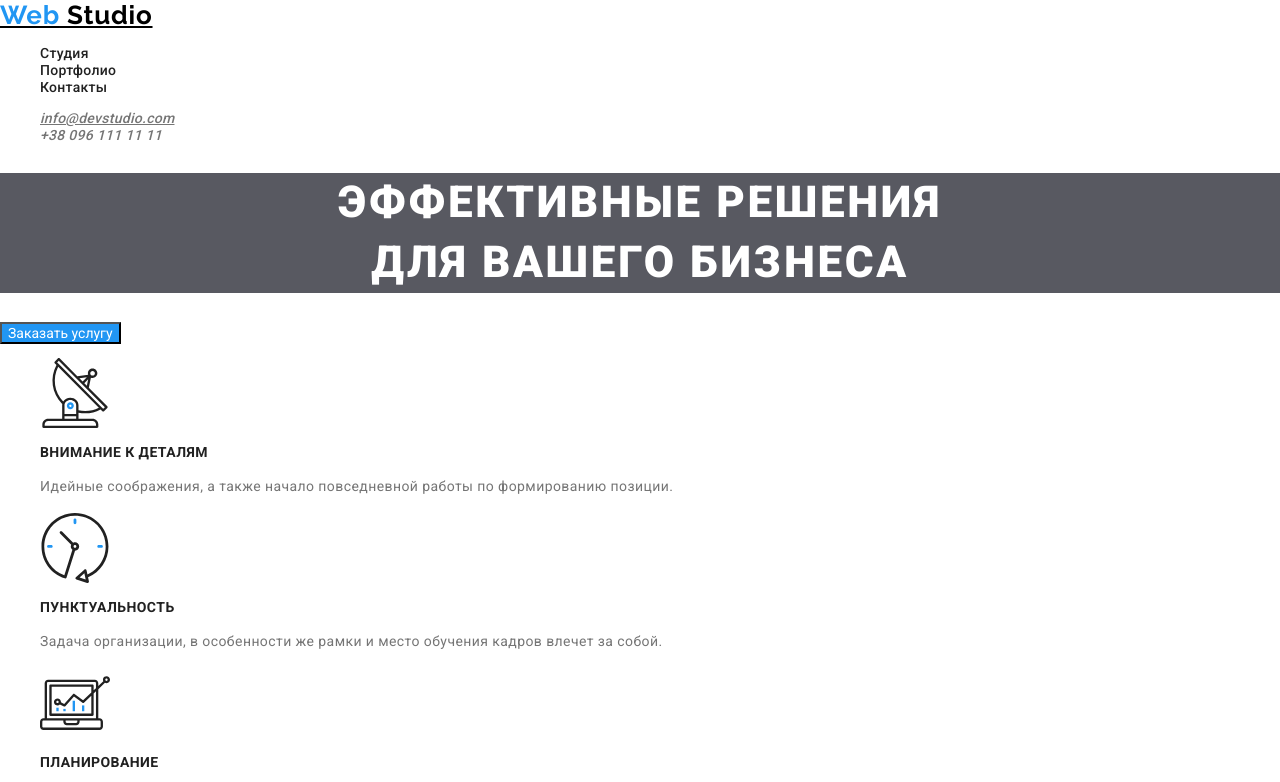
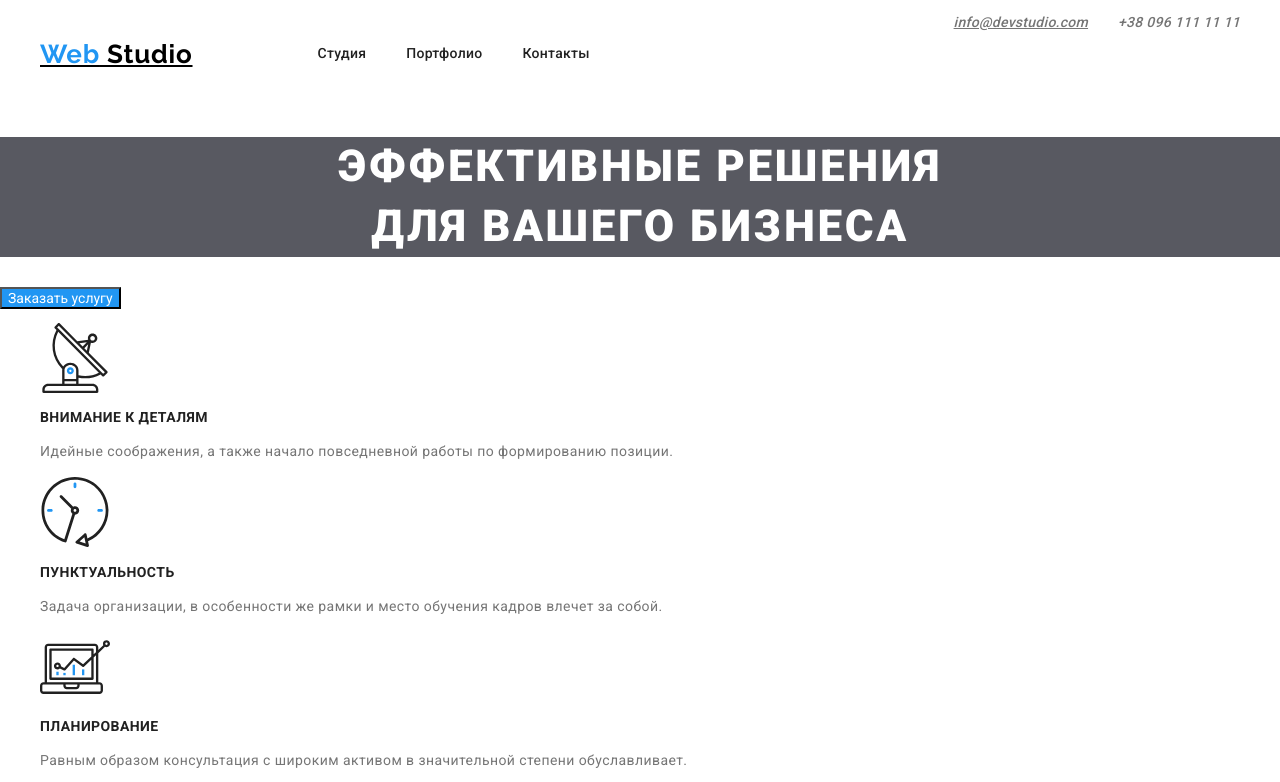
Before and after one commit to UliyaSnisar/goit-markup-hw-03, a plain HTML site: page index.html in a window 1280 px wide. Shown: the top 782 px of the page. Drawn offline with Linux system fonts and the light colour scheme.

Commit message:
Добавляет стили в шапку

```diff
--- a/css/styles.css
+++ b/css/styles.css
@@ -16,6 +16,16 @@ body{
 
 /* HEADER */
 
+.header .container{
+    display: flex;
+    justify-content: space-between;
+}
+
+.navigation{
+    display: flex;
+    align-items: center;
+}
+
 .logo,
 .logo-part{
     font-family: var(--secondary-font);
@@ -27,6 +37,7 @@ body{
 
 .logo{
     color: #000000;
+    margin-right: 85px;
 }
 
 .logo-part{
@@ -35,15 +46,32 @@ body{
 
 .link{
     text-decoration: none;
+    display: block;
 }
 
 .list{
     list-style: none;
 }
 
+.container{
+    width: 1200px;
+    padding-left: 15px;
+    padding-right: 15px;
+    margin-left: auto;
+    margin-right: auto;
+}
+
+.navigation-list{
+    display: flex;
+}
+
+.navigation-list-item:not(:last-child) {
+    margin-right: 40px;
+}
+
 .navigation-list-link,
 .header-tel-link,
-.header-mail-link{
+.header-main-link{
     font-family: var(--main-font);
     font-weight: 500;
     font-size: 14px;
@@ -59,17 +87,33 @@ body{
 .navigation-list-link:focus,
 .header-tel-link:hover,
 .header-tel-link:focus,
-.header-mail-link:hover,
-.header-mail-link:focus{
+.header-main-link:hover,
+.header-main-link:focus{
     color: var(--acent-color);
 }
 
+.navigation-list-link{
+    padding-top: 32px;
+    padding-bottom: 32px;
+}
+
+.address-menu{
+    display: flex;
+    align-items: center;
+}
+
 .header-tel-link,
-.header-mail-link{
+.header-main-link{
     color: var(--main-color);
 }
 
-/* hero секция */
+.header-main-link{
+    margin-right: 30px;
+}
+
+
+
+/* HERO секция */
 
 .hero-title{
     font-family: var(--main-font);
--- a/index.html
+++ b/index.html
@@ -11,6 +11,7 @@
 <body>
     <!-- панель навигации сайта -->
     <header class="header">
+        <div class="container">
             <nav class="navigation">
                 <a class="logo" href="./index.html" aria-label="Логотип"> <span class="logo-part">Web</span> Studio</a>
                 <ul class="navigation-list list">
@@ -29,15 +30,18 @@
             </nav>
 
             <address class="header-address">
-            <ul class="list">
+                <ul class="address-menu list">
+
                     <li>
-                    <a class="header-mail-link" href="">info@devstudio.com</a>
+                        <a class="header-main-link" href="">info@devstudio.com</a>
                     </li>
                     <li>
                         <a class="header-tel-link link" href="tel:+380961111111">+38 096 111 11 11</a>
                     </li>
                 </ul>
             </address>
+        </div>
+
 
     </header>
     <main>
```
Lines whose indentation alone changed are shown as unchanged.
